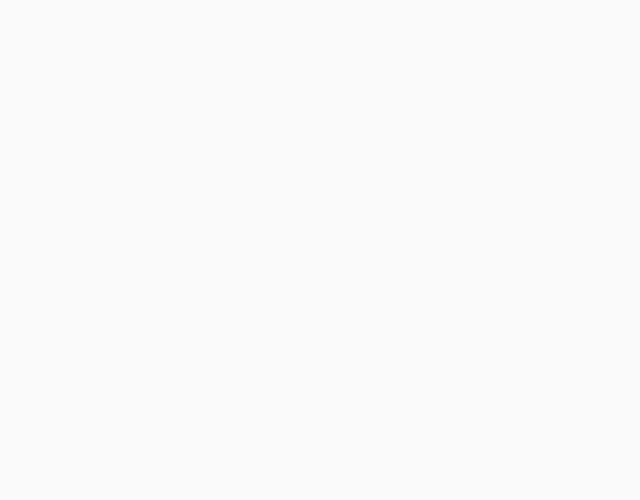
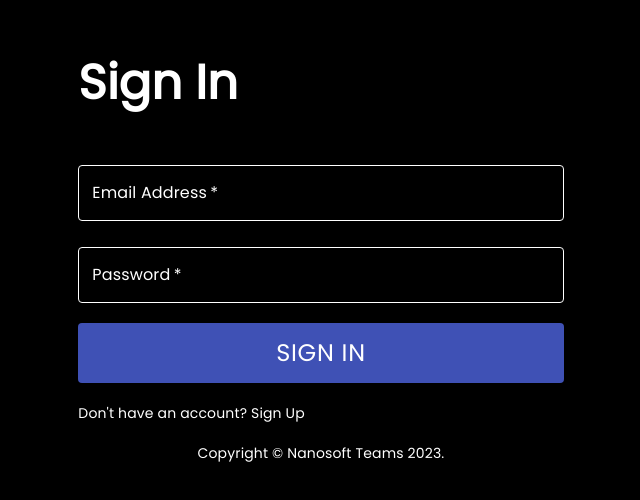
Before and after one commit to Satyadev-Patel/letshpc, a React (Create React App) app in the folder client/: page /login in a window 1280 px wide. Before the commit this address had no page. Shown: the part 150-650 px from the top of the page, without its empty margins (319-959 px from the left). Built offline with nearby package versions, Linux system fonts and the light colour scheme.

Commit message:
login page created

```diff
--- a/client/src/App.js
+++ b/client/src/App.js
@@ -5,7 +5,7 @@ import {
   BrowserRouter as Router,
   Routes,
   Route,
-  Redirect,
+  Navigate,
 } from "react-router-dom";
 import Home from './components/Home/Home';
 import Analyse from './components/Analyse/Analyse';
@@ -13,24 +13,35 @@ import Plotter from './components/Plotter/Plotter';
 import Ssh from './components/Ssh/Ssh';
 import DataPage from './components/DataPage/DataPage';
 import Assignments from './components/Assignments/Assignments';
+import Login from './components/Login/Login';
 
 function App() {
 
-  // Function to handle the CSV file upload
-
+  // User authentication parameters.
+  const [Auth, setAuth] = useState(
+    window.sessionStorage.getItem("isAuthenticate")
+  );
+  const Authenticate = () => {
+    setAuth(window.sessionStorage.getItem("isAuthenticate"));
+  };
 
   return (
     <div>
       <CssBaseline />
       <Router>
         <Routes>
-          <Route exact path="/" element={<Home />} />
-          <Route exact path="/collect" element={<Store />} />
-          <Route exact path="/analyse" element={<Analyse />} />
-          <Route exact path="/plot" element={<Plotter />} />
-          <Route exact path="/ssh" element={<Ssh />} />
-          <Route exact path="/datapage" element={<DataPage />} />
-          <Route exact path="/assignments" element={<Assignments />} />
+          <Route exact path="/" element={<Home Auth={Auth} Authenticate={Authenticate} />} />
+          <Route exact path="/collect" element={<Store Auth={Auth} Authenticate={Authenticate} />} />
+          <Route exact path="/analyse" element={<Analyse Auth={Auth} Authenticate={Authenticate} />} />
+          <Route exact path="/plot" element={<Plotter Auth={Auth} Authenticate={Authenticate} />} />
+          <Route exact path="/ssh" element={<Ssh Auth={Auth} Authenticate={Authenticate} />} />
+          <Route exact path="/datapage" element={<DataPage Auth={Auth} Authenticate={Authenticate} />} />
+          <Route exact path="/assignments" element={<Assignments Auth={Auth} Authenticate={Authenticate} />} />
+          <Route exact path="/login" element={
+            Auth === "Yes" ?
+              <Navigate to="/" replace={true} /> :
+              <Login Auth={Auth} Authenticate={Authenticate} />} />
+
         </Routes>
       </Router>
     </div>
--- /dev/null
+++ b/client/src/components/Login/Login.js
@@ -0,0 +1,146 @@
+import React, { useState } from "react";
+import Button from "@material-ui/core/Button";
+import CssBaseline from "@material-ui/core/CssBaseline";
+import TextField from "@material-ui/core/TextField";
+import Link from "@material-ui/core/Link";
+import { Container } from "@material-ui/core";
+import Box from "@material-ui/core/Box";
+import Grid from "@material-ui/core/Grid";
+import { useStyles } from "./styles";
+import Typography from "@material-ui/core/Typography";
+import axios from "axios";
+const URL = process.env.REACT_APP_URL;
+
+const Copyright = () => {
+  return (
+    <Typography
+      style={{ color: "#fff", fontFamily: "Poppins" }}
+      variant="body2"
+      color="textSecondary"
+      align="center"
+    >
+      {"Copyright © "}Nanosoft Teams {new Date().getFullYear()}
+      {"."}
+    </Typography>
+  );
+};
+
+const Login = (props) => {
+  const classes = useStyles();
+
+  const InitialValues = {
+    email: "",
+    password: "",
+  };
+  const [values, setValue] = useState(InitialValues);
+
+  const handleChange = (e) => {
+    const { name, value } = e.target;
+    setValue({
+      ...values,
+      [name]: value,
+    });
+  };
+
+  // Calling the API to authenticate the user
+
+  const onSubmit = (e) => {
+    e.preventDefault();
+    axios
+      .post(`${URL}/users/login`, values)
+      .then(function (response) {
+        if (response["data"]["msg"] === "success") {
+          window.sessionStorage.setItem("isAuthenticate", "Yes");
+          window.sessionStorage.setItem(
+            "user",
+            JSON.stringify(response["data"]["user"])
+          );
+          console.log("YES");
+          props.Authenticate();
+        }
+      })
+      .catch(function (error) {
+        console.log(error);
+        window.alert("Invalid Credenital!!");
+      });
+  };
+
+  return (
+    <Grid container component="main" className={classes.root} style={{backgroundColor:"black"}}>
+      <CssBaseline />
+      <Grid item xs={12} sm={8} md={5} elevation={6} square>
+        <Container style={{ alignItems: "center" }}>
+          <h1 style={{ color: "#fff", alignItems: "center", fontSize: "3rem" }}>
+            Sign In
+          </h1>
+          <form className={classes.form} noValidate>
+            <TextField
+              variant="outlined"
+              margin="normal"
+              fullWidth
+              required
+              className={classes.outfield}
+              InputProps={{
+                className: classes.txtfield,
+              }}
+              InputLabelProps={{
+                className: classes.txtfield,
+              }}
+              id="email"
+              label="Email Address"
+              name="email"
+              autoComplete="email"
+              onChange={handleChange}
+            />
+            <TextField
+              variant="outlined"
+              margin="normal"
+              required
+              fullWidth
+              className={classes.outfield}
+              InputProps={{
+                className: classes.txtfield,
+              }}
+              InputLabelProps={{
+                className: classes.txtfield,
+              }}
+              name="password"
+              label="Password"
+              type="password"
+              id="password"
+              autoComplete="current-password"
+              onChange={handleChange}
+            />
+            <br />
+            <Button
+              type="submit"
+              fullWidth
+              variant="contained"
+              color="primary"
+              className={classes.formBtn}
+              onClick={onSubmit}
+            >
+              Sign In
+            </Button>
+            <Grid container>
+              <Grid item>
+                <Link
+                  style={{ color: "#fff", fontFamily: "Poppins" }}
+                  href="/register"
+                  variant="body2"
+                >
+                  {"Don't have an account? Sign Up"}
+                </Link>
+              </Grid>
+            </Grid>
+            <Box mt={5} style={{margin:"20px"}}>
+              <Copyright />
+            </Box>
+          </form>
+        </Container>
+      </Grid>
+    </Grid>
+  );
+};
+
+export default Login;
--- /dev/null
+++ b/client/src/components/Login/styles.js
@@ -0,0 +1,61 @@
+import { makeStyles } from "@material-ui/styles";
+
+
+export const useStyles = makeStyles((theme) => ({
+  root: {
+    display: "flex",
+    justifyContent: "center",
+    alignItems: "center",
+    height: "100vh",
+    fontFamily: "Poppins",
+    minHeight: "100vh",
+    backgroundRepeat: "no-repeat",
+    backgroundSize: "cover",
+    overflow: "auto",
+  },
+  grid: {
+    margin: "20px",
+    fontFamily: "Poppins"
+  },
+  gridItem:{
+    display: "flex",
+    alignItems: "center",
+    justifyContent: "center",
+    fontFamily: "Poppins"
+  },
+  txtfield: {
+    color: "#fff!important",
+    fontFamily: "Poppins",
+    width: "auto",
+  },
+  outfield: {
+    marginBottom: "10px",
+    "& label.Mui-focused": {
+      color: "white",
+    },
+    "& .MuiInput-underline:after": {
+      borderBottomColor: "white",
+    },
+    "& .MuiOutlinedInput-root": {
+      "& fieldset": {
+        borderColor: "white",
+      },
+      "&:hover fieldset": {
+        borderColor: "white",
+      },
+      "&.Mui-focused fieldset": {
+        borderColor: "white",
+      },
+    },
+    "& label.Mui-disabled": {
+      color: "red",
+    },
+  },
+  formBtn: {
+    fontFamily: "Poppins !important",
+    marginTop: "10px",
+    marginBottom:"20px",
+    height: "60px",
+    fontSize: "1.5rem !important"
+  },
+}));
```
